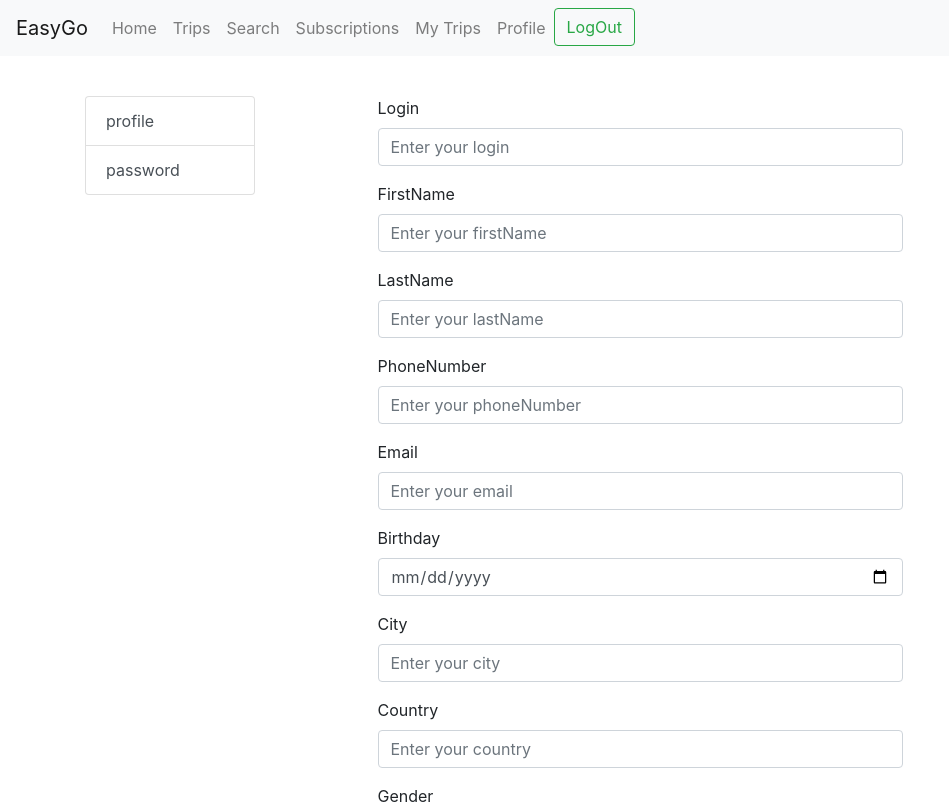
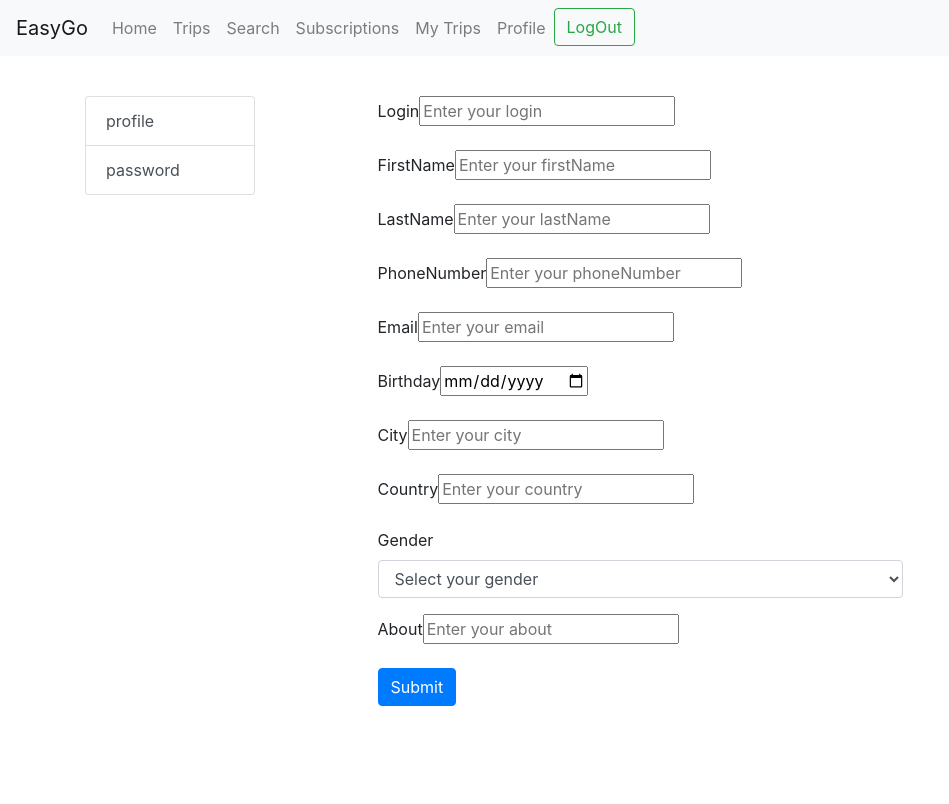
Before and after one commit to nkoptsov/easyGo, a React app: page /profile/account in a window 1280 px wide. Shown: the top 804 px of the page, without its empty margins (0-949 px from the left). Built offline with nearby package versions, Linux system fonts and the light colour scheme; no server answers; sample sign-in values are in the browser's storage.

Commit message:
added axios, changeв register form and form group

```diff
--- a/src/client/Components/FormGroup/FormGroup.js
+++ b/src/client/Components/FormGroup/FormGroup.js
@@ -1,12 +1,43 @@
 import React from 'react';
+import PropTypes from 'prop-types';
 
-const FormGroup = props => (
+const FormGroupValidate = ({
+  htmlFor,
+  label,
+  type,
+  className,
+  id,
+  placeholder,
+  name,
+  value,
+  onChange,
+}) => (
   <div className="form-group">
-    <label htmlFor={props.for}>
-      {props.label}
+    <label htmlFor={htmlFor}>
+      {label}
+      <input
+        type={type}
+        className={className}
+        id={id}
+        placeholder={placeholder}
+        name={name}
+        value={value}
+        onChange={onChange}
+      />
     </label>
-    <input type={props.type} className="form-control" id={props.id} placeholder={props.placeholder} name={props.name} value={props.value} onChange={props.onChange} />
   </div>
 );
 
-export default FormGroup;
+FormGroupValidate.propTypes = {
+  htmlFor: PropTypes.string.isRequired,
+  label: PropTypes.string.isRequired,
+  type: PropTypes.string.isRequired,
+  className: PropTypes.string.isRequired,
+  id: PropTypes.string.isRequired,
+  placeholder: PropTypes.string.isRequired,
+  name: PropTypes.string.isRequired,
+  value: PropTypes.string.isRequired,
+  onChange: PropTypes.func.isRequired,
+};
+
+export default FormGroupValidate;
--- a/src/client/Components/FormGroup/FormGroupValidate.js
+++ /dev/null
@@ -1,43 +0,0 @@
-import React from 'react';
-import PropTypes from 'prop-types';
-
-const FormGroupValidate = ({
-  htmlFor,
-  label,
-  type,
-  className,
-  id,
-  placeholder,
-  name,
-  value,
-  onChange,
-}) => (
-  <div className="form-group">
-    <label htmlFor={htmlFor}>
-      {label}
-      <input
-        type={type}
-        className={className}
-        id={id}
-        placeholder={placeholder}
-        name={name}
-        value={value}
-        onChange={onChange}
-      />
-    </label>
-  </div>
-);
-
-FormGroupValidate.propTypes = {
-  htmlFor: PropTypes.string.isRequired,
-  label: PropTypes.string.isRequired,
-  type: PropTypes.string.isRequired,
-  className: PropTypes.string.isRequired,
-  id: PropTypes.string.isRequired,
-  placeholder: PropTypes.string.isRequired,
-  name: PropTypes.string.isRequired,
-  value: PropTypes.string.isRequired,
-  onChange: PropTypes.func.isRequired,
-};
-
-export default FormGroupValidate;
--- a/src/client/Components/LoginForm/LoginForm.js
+++ b/src/client/Components/LoginForm/LoginForm.js
@@ -1,8 +1,7 @@
 import React, { Component } from 'react';
-import { Redirect } from 'react-router-dom';
+import { Redirect, withRouter } from 'react-router-dom';
 import classnames from 'classnames';
-import { withRouter } from 'react-router-dom';
-import FormGroupValidate from '../FormGroup/FormGroupValidate';
+import FormGroup from '../FormGroup/FormGroup';
 
 import './LoginForm.css';
 
@@ -54,7 +53,7 @@ class LoginForm extends Component {
     return (
       <div className="container col-sm-6">
         <form className="logForm" onSubmit={this.onSubmit}>
-          <FormGroupValidate
+          <FormGroup
             className={classnames('form-control', {'is-invalid': errors.login})}
             for="login"
             type="text"
@@ -66,7 +65,7 @@ class LoginForm extends Component {
             onChange={this.onChange}
           />
           {errors.login && <span className="form-text error">{errors.login}</span>}
-          <FormGroupValidate
+          <FormGroup
             className={classnames('form-control', {'is-invalid': errors.password})}
             for="password"
             type="password"
--- a/src/client/Components/RegisterForm/RegisterForm.js
+++ b/src/client/Components/RegisterForm/RegisterForm.js
@@ -2,7 +2,7 @@ import React, { Component } from 'react';
 import { Redirect } from 'react-router-dom';
 import classnames from 'classnames';
 import axios from 'axios';
-import FormGroupValidate from '../FormGroup/FormGroupValidate';
+import FormGroup from '../FormGroup/FormGroup';
 
 import { options } from './RegisterFormOptions';
 import './RegisterForm.css';
@@ -52,7 +52,7 @@ class RegisterForm extends Component {
           {
             options.map(option => (
               <div key={option.id}>
-                <FormGroupValidate
+                <FormGroup
                   className={classnames('form-control', { 'is-invalid': errors[option.name] })}
                   key={option.id}
                   htmlFor={option.htmlFor}
--- a/src/server/services/validation.js
+++ b/src/server/services/validation.js
@@ -49,7 +49,7 @@ module.exports = {
       .then(() => {
         return {
           errors,
-          isValid: _.isEmpty(errors)
+          isValid: _.isEmpty(errors),
         }
       })
   },
```
